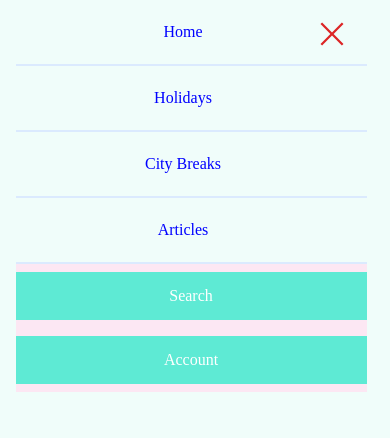
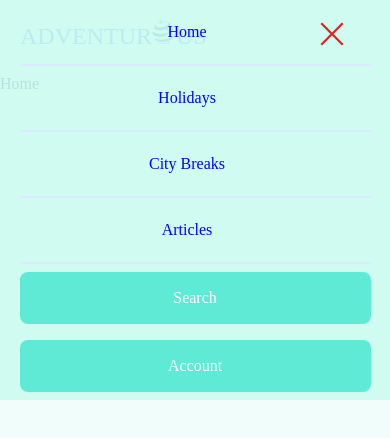
Before and after one commit to KodeIva/adventurous, a React (Create React App) app: page / in a window 390 px wide. Both pictures are taken after a click on the icon 350 px from the left and 36 px from the top of the page. Shown: the top 438 px of the page. Built offline with nearby package versions, Linux system fonts and the light colour scheme.

Commit message:
Hover effects added to Search & Account button

```diff
--- a/src/components/Navbar.js
+++ b/src/components/Navbar.js
@@ -42,7 +42,7 @@ const Navbar = () => {
         </div>
       </div>
 
-      <div className="flex items-center menu-icon md:hidden w-[70%] h-[auto] bg-slate-100">
+      <div className="flex items-center menu-icon md:hidden w-[70%] h-[auto] overflow-visible">
        <i className=' text-2xl w-10 h-10 absolute right-5' onClick={() => setClick(!click)}>
         {click
            ?
@@ -52,7 +52,7 @@ const Navbar = () => {
         }
        </i>
         {click &&
-         <ul className='flex flex-col items-center mob-menu transition-all absolute top-0 right-1 bg-teal-50 w-[100%]' style={{color: 'blue'}}>
+         <ul className='flex flex-col items-center mob-menu transition-all absolute top-0 right-0 bg-teal-100/90 w-[100%]' style={{color: 'blue'}}>
            <li className='pr-4 border-b-2  border-blue-100 w-[90%] text-center pb-5 pt-5 '>
             <Link to="/" onClick={() => setClick(!click) }>Home</Link>
            </li>
@@ -65,9 +65,9 @@ const Navbar = () => {
            <li className='pr-4 border-b-2 border-blue-100 w-[90%] text-center pb-5 pt-5 '>
             <Link to="/articles" onClick={() => setClick(!click)}>Articles</Link>
            </li>
-           <div className='flex flex-col bg-pink-100 w-[90%]'>
-            <button className='w-[100%] my-2 bg-teal-300 text-white pb-3 pt-3'>Search</button>
-            <button className='w-[100%] my-2 bg-teal-300 text-white pb-3 pt-3'>Account</button>
+           <div className='flex flex-col w-[90%]'>
+            <button className='w-[100%] border-2 border-transparent my-2 bg-teal-300 rounded-lg hover:bg-white hover:text-teal-300 hover:border-2 hover:border-teal-300 text-white pb-3 pt-3 transition duration-700'>Search</button>
+            <button className='w-[100%] border-2 border-transparent my-2 bg-teal-300 rounded-lg hover:bg-white hover:text-teal-300 hover:border-2 hover:border-teal-300 text-white pb-3 pt-3 transition duration-700'>Account</button>
            </div>
          </ul>
          }
```
